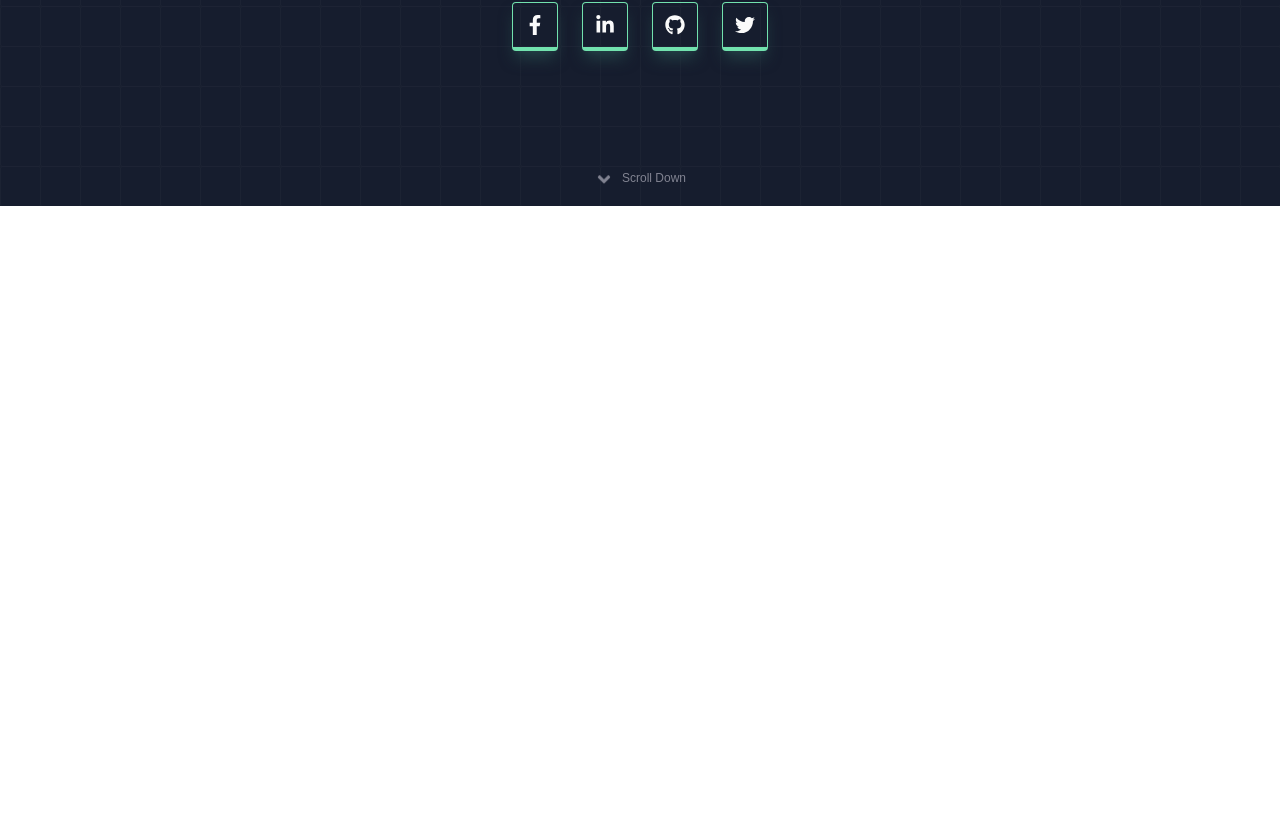
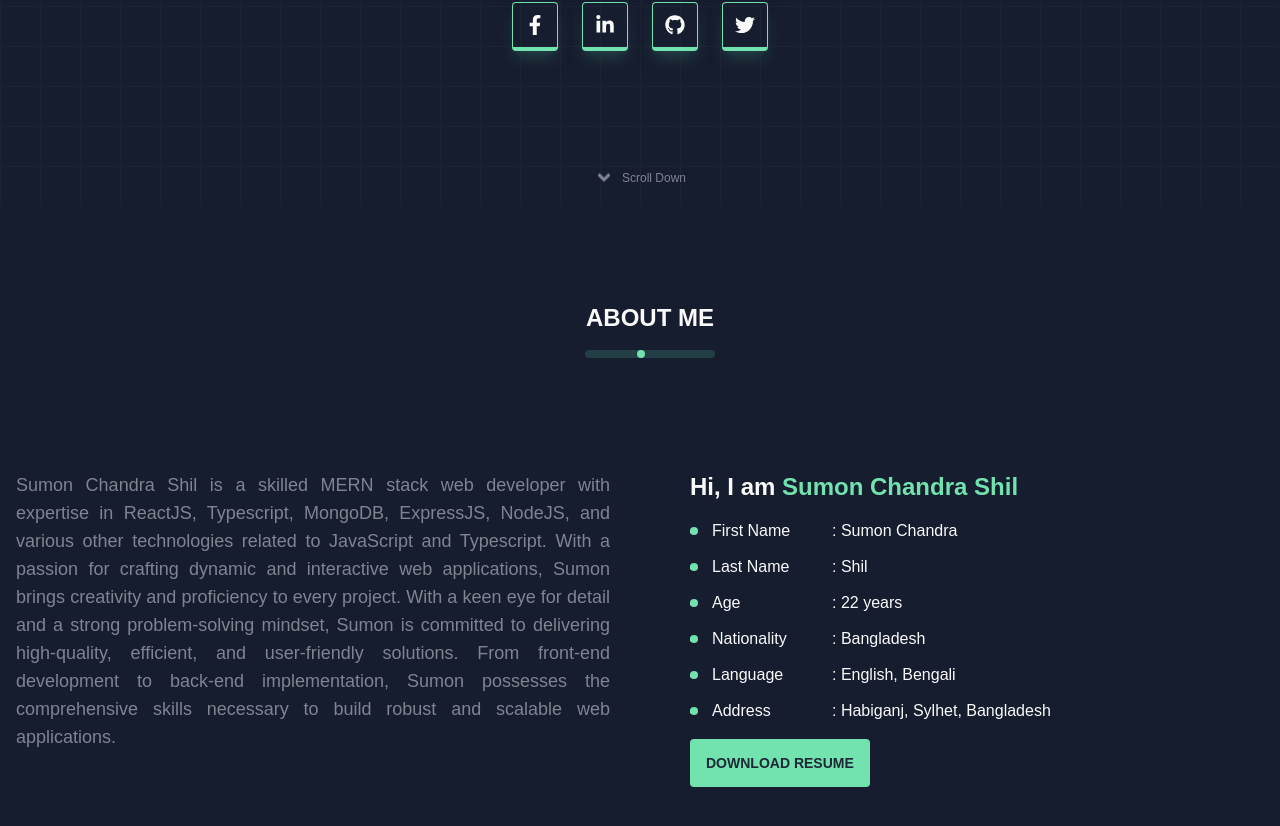
Before and after one commit to sumon-chandra/sumon-portfolio, a React (Vite) app: page / in a window 1280 px wide. Shown: the part 594-1420 px from the top of the page. Before the commit the page ends 800 px from the top, so only its background shows below. Built offline with nearby package versions, Linux system fonts and the light colour scheme; a web font is replaced by a local one.

Commit message:
Created About section

```diff
--- a/package.json
+++ b/package.json
@@ -11,7 +11,8 @@
   },
   "dependencies": {
     "react": "^18.2.0",
-    "react-dom": "^18.2.0"
+    "react-dom": "^18.2.0",
+    "react-scroll-parallax": "^3.4.2"
   },
   "devDependencies": {
     "@types/react": "^18.0.37",
--- a/src/App.tsx
+++ b/src/App.tsx
@@ -1,3 +1,4 @@
+import About from "./components/About";
 import Hero from "./components/Hero";
 import Navbar from "./components/Navbar";
 const App = () => {
@@ -5,6 +6,9 @@ const App = () => {
     <>
       <Navbar />
       <Hero />
+      <main className="">
+        <About />
+      </main>
     </>
   );
 };
--- /dev/null
+++ b/src/components/About.tsx
@@ -0,0 +1,71 @@
+import SectionHead from "../components/SectionHead";
+
+const About = () => {
+  return (
+    <section className="section" id="about">
+      <SectionHead parallaxValue="About" value="About me" />
+      <div className="py-6 lg:grid grid-cols-2 gap-20">
+        <p className="text-desc-color lg:text-lg text-justify">
+          Sumon Chandra Shil is a skilled MERN stack web developer with
+          expertise in ReactJS, Typescript, MongoDB, ExpressJS, NodeJS, and
+          various other technologies related to JavaScript and Typescript. With
+          a passion for crafting dynamic and interactive web applications, Sumon
+          brings creativity and proficiency to every project. With a keen eye
+          for detail and a strong problem-solving mindset, Sumon is committed to
+          delivering high-quality, efficient, and user-friendly solutions. From
+          front-end development to back-end implementation, Sumon possesses the
+          comprehensive skills necessary to build robust and scalable web
+          applications.
+        </p>
+        <div className="space-y-4">
+          <h3 className="lg:text-2xl text-lg font-black">
+            Hi, I am <span className="text-main-color">Sumon Chandra Shil</span>
+          </h3>
+          <ul className="list-disc list-inside space-y-3">
+            <li className="about-list relative">
+              <strong className="inline-block min-w-[120px] font-medium">
+                First Name
+              </strong>
+              : Sumon Chandra
+            </li>
+            <li className="about-list relative">
+              <strong className="inline-block min-w-[120px] font-medium">
+                Last Name
+              </strong>
+              : Shil
+            </li>
+            <li className="about-list relative">
+              <strong className="inline-block min-w-[120px] font-medium">
+                Age
+              </strong>
+              : 22 years
+            </li>
+            <li className="about-list relative">
+              <strong className="inline-block min-w-[120px] font-medium">
+                Nationality
+              </strong>
+              : Bangladesh
+            </li>
+            <li className="about-list relative">
+              <strong className="inline-block min-w-[120px] font-medium">
+                Language
+              </strong>
+              : English, Bengali
+            </li>
+            <li className="about-list relative">
+              <strong className="inline-block min-w-[120px] font-medium">
+                Address
+              </strong>
+              : Habiganj, Sylhet, Bangladesh
+            </li>
+          </ul>
+          <button className="btn lg:btn-md btn-sm primary-btn bg-main-color hover:bg-main-color border-0 rounded">
+            <span>Download Resume</span>
+          </button>
+        </div>
+      </div>
+    </section>
+  );
+};
+
+export default About;
--- a/src/components/Navbar.tsx
+++ b/src/components/Navbar.tsx
@@ -6,7 +6,7 @@ const Navbar = () => {
       <a className="cursor-pointer hover:text-main-color">
         <span className="text-main-color">01.</span> HOME
       </a>
-      <a className="cursor-pointer hover:text-main-color">
+      <a href="#about" className="cursor-pointer hover:text-main-color">
         <span className="text-main-color">02.</span> ABOUT
       </a>
       <a className="cursor-pointer hover:text-main-color">
@@ -21,7 +21,7 @@ const Navbar = () => {
     </>
   );
   return (
-    <nav className="my-glass fixed w-full">
+    <nav className="my-glass z-20 fixed w-full">
       <div className="navbar lg:w-[1300px] mx-auto">
         <div className="navbar-start">
           <a
--- /dev/null
+++ b/src/components/SectionHead.tsx
@@ -0,0 +1,19 @@
+import { Parallax } from "react-scroll-parallax";
+import { SectionTitles } from "../types";
+const SectionHead = ({ parallaxValue, value }: SectionTitles) => {
+  return (
+    <>
+      <Parallax translateX={[-200, 200]} className="">
+        <h3 className="lg:text-[200px] text-[100px] text-[#1B2335] font-black leading-[145px] uppercase">
+          {parallaxValue}
+        </h3>
+      </Parallax>
+      <div className="absolute top-4 lg:right-[45%] right-[30%] left-[30%] lg:left-[45%] text-center text-xl">
+        <h3 className="uppercase text-2xl pb-4 font-black">{value}</h3>
+        <div className="w-full bg-sec-color rounded-xl h-2 section-underline relative"></div>
+      </div>
+    </>
+  );
+};
+
+export default SectionHead;
--- a/src/index.css
+++ b/src/index.css
@@ -62,6 +62,34 @@ body {
   border-radius: 50%;
 }
 
+.section-underline::after {
+  content: "";
+  width: 8px;
+  height: 8px;
+  background-color: #72e2ae;
+  position: absolute;
+  border-radius: 50%;
+  animation: swipe 4s linear infinite;
+}
+
+@keyframes swipe {
+  0% {
+    left: 0;
+  }
+  100% {
+    left: 100%;
+  }
+}
+.about-list::before {
+  content: "";
+  position: absolute;
+  top: 0.5rem;
+  left: 0;
+  height: 0.5rem;
+  width: 0.5rem;
+  border-radius: 9999px;
+  background-color: #72e2ae;
+}
 @layer components {
   .primary-btn {
     @apply hover:ring-4 ring-sec-color;
@@ -69,4 +97,7 @@ body {
   .social-btn {
     @apply border shadow-lg shadow-sec-color border-main-color hover:bg-main-color hover:text-gray-800 cursor-pointer lg:p-3 p-2 lg:text-xl text-xs rounded border-b-4 duration-500;
   }
+  .section {
+    @apply lg:w-[1300px] mx-auto lg:mt-20 p-4 overflow-hidden relative;
+  }
 }
--- a/src/main.tsx
+++ b/src/main.tsx
@@ -1,10 +1,13 @@
-import React from 'react'
-import ReactDOM from 'react-dom/client'
-import App from './App.tsx'
-import './index.css'
+import React from "react";
+import ReactDOM from "react-dom/client";
+import App from "./App.tsx";
+import "./index.css";
+import { ParallaxProvider } from "react-scroll-parallax";
 
-ReactDOM.createRoot(document.getElementById('root') as HTMLElement).render(
+ReactDOM.createRoot(document.getElementById("root") as HTMLElement).render(
   <React.StrictMode>
-    <App />
-  </React.StrictMode>,
-)
+    <ParallaxProvider>
+      <App />
+    </ParallaxProvider>
+  </React.StrictMode>
+);
--- /dev/null
+++ b/src/types.ts
@@ -0,0 +1,4 @@
+export interface SectionTitles {
+    parallaxValue: string,
+    value: string
+}
```
Also changed, not shown: 1 other file (tests, documents, lock files or other folders).
